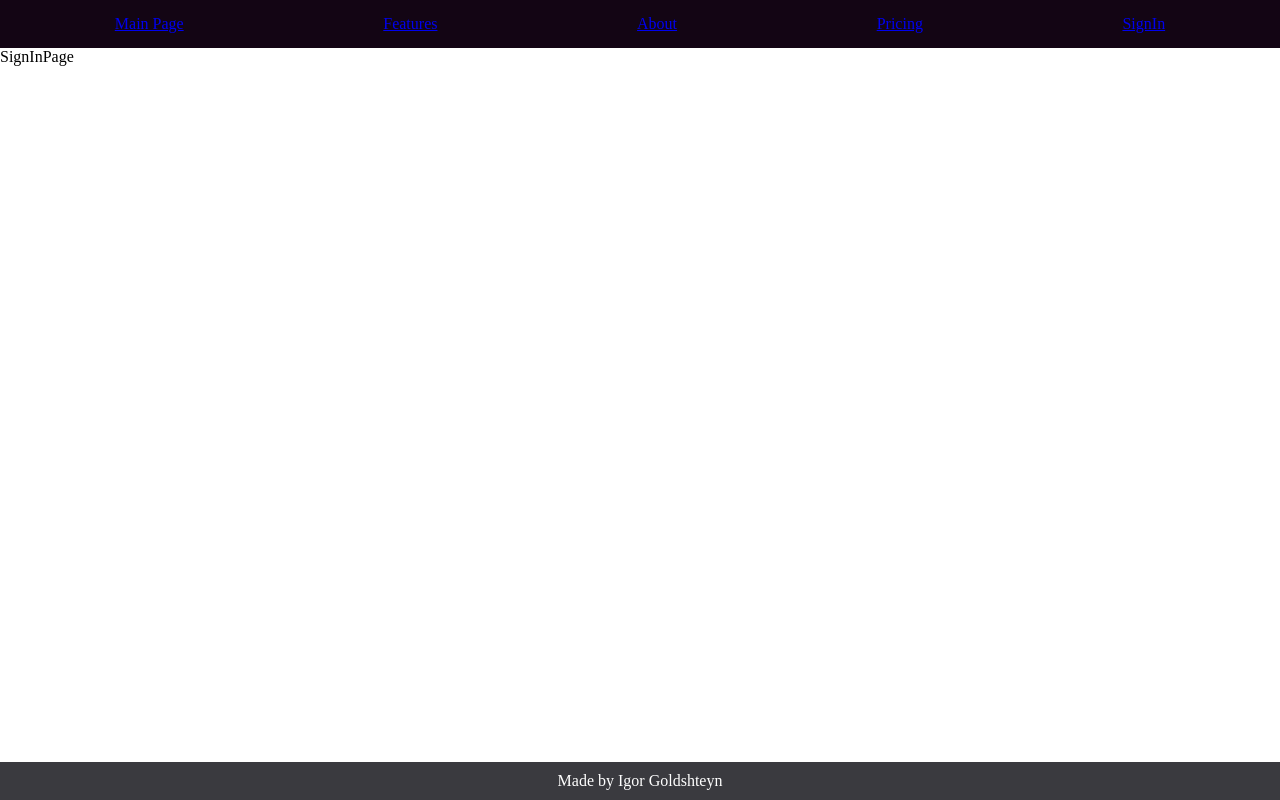
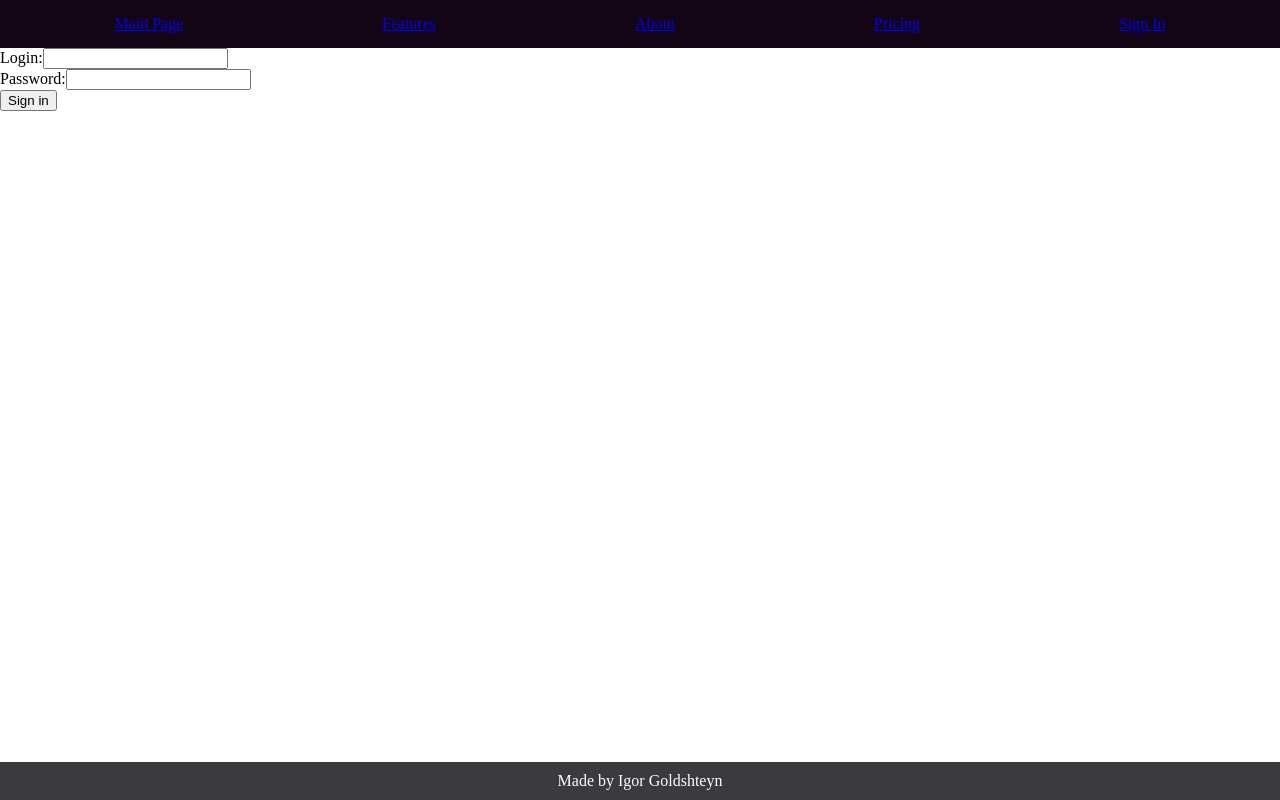
Before and after one commit to igorgoldshteyn/WebsiteDownloader, a React (Create React App) app in the folder frontend/: page /signIn in a window 1280 px wide. Built offline with nearby package versions, Linux system fonts and the light colour scheme.

Commit message:
FrontEnd changes;

```diff
--- a/frontend/src/NavBar.jsx
+++ b/frontend/src/NavBar.jsx
@@ -13,7 +13,7 @@ export function NavBar() {
 				<Link to="/features">Features</Link>
 				<Link to="/about">About</Link>
 				<Link to="/pricing">Pricing</Link>
-				<Link to="/signIn">SignIn</Link>
+				<Link to="/signIn">Sign In</Link>
 
 			</div>
 		</>
--- a/frontend/src/pages/SignInPage.jsx
+++ b/frontend/src/pages/SignInPage.jsx
@@ -1,10 +1,19 @@
 import React from 'react'
+import { Link } from 'react-router-dom';
 
 
 export function SignInPage() {
     return (
-        <div>
-            SignInPage
-        </div>
+        <>
+            <form >
+                <label for="login">Login:</label>
+                <input type="text" />
+                <br />
+                <label for="Password">Password:</label>
+                <input type="text" />
+                <br />
+                <input type="submit" value="Sign in" />
+            </form>
+        </>
     )
 }
```
